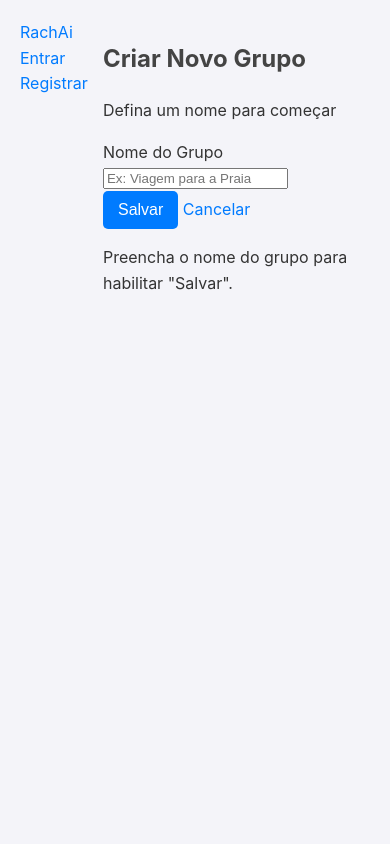
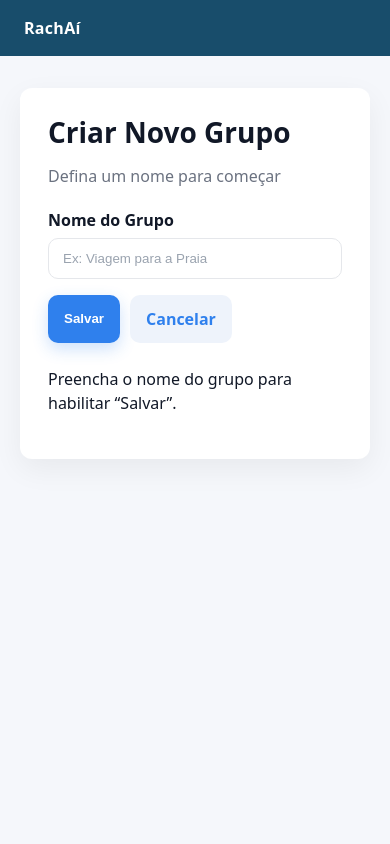
Before and after one commit to LuccaDangelo/RachAi, a Django app: page /Group/create/ in a window 390 px wide. Run offline with Django 5.2, Linux system fonts and the light colour scheme.

Commit message:
ajeitando o css e a views da historia

```diff
--- a/Create_Group/static/Create_Group/css/style.css
+++ b/Create_Group/static/Create_Group/css/style.css
@@ -1,52 +1,228 @@
-/* Estilos Gerais */
-body {
-    font-family: -apple-system, BlinkMacSystemFont, "Segoe UI", Roboto, Helvetica, Arial, sans-serif;
-    background-color: #f4f4f9;
-    color: #333;
-    line-height: 1.6;
-    margin: 0;
-    padding: 20px;
-    display: flex;
-    justify-content: center;
+/* ===========================
+   RachAí – base visual
+   =========================== */
+
+:root{
+  --bg: #f5f7fb;
+  --card: #ffffff;
+  --ink: #111827;
+  --muted: #6b7280;
+  --primary: #184d6b;      /* barra/topo */
+  --accent: #2f80ed;       /* botões primários */
+  --accent-hover: #1f6fe0;
+  --ring: rgba(47,128,237,.25);
+  --radius: 12px;
+  --shadow: 0 10px 30px rgba(0,0,0,.06);
 }
 
-
-.container {
-    max-width: 800px;
-    width: 100%;
-    background: #fff;
-    padding: 30px;
-    border-radius: 8px;
-    box-shadow: 0 2px 10px rgba(0,0,0,0.1);
+*{ box-sizing: border-box; }
+html,body{
+  height: 100%;
+  background: var(--bg);
+  color: var(--ink);
+  -webkit-font-smoothing: antialiased;
+  -moz-osx-font-smoothing: grayscale;
+}
+body{
+  margin: 0;
+  font: 500 16px/1.5 ui-sans-serif, system-ui, -apple-system, "Segoe UI", Roboto, Helvetica, Arial, "Apple Color Emoji","Segoe UI Emoji";
 }
 
+/* ===========================
+   Topbar (funciona mesmo se for só um link no topo)
+   =========================== */
 
-h1, h2, h3 {
-    color: #444;
+.topbar{
+  width: 100%;
+  background: var(--primary);
+  color: #fff;
+  padding: 16px 24px;
+  font-weight: 700;
+  letter-spacing: .3px;
+}
+.topbar a{
+  color: #fff;
+  text-decoration: none;
 }
 
+/* se a página tiver apenas links soltos no topo (ex.: "RachAí  Entrar  Registrar"),
+   deixamos um estilo mínimo agradável mesmo sem mudar o HTML */
+body > a:first-of-type{
+  display: inline-block;
+  background: var(--primary);
+  color: #fff !important;
+  text-decoration: none;
+  margin: 0;
+  padding: 14px 22px;
+  width: 100%;
+  font-weight: 700;
+}
+body > a:nth-of-type(n+2){
+  position: relative;
+  top: -44px;              /* “encaixa” os links à direita do topo */
+  float: right;
+  margin: 10px 12px 0 0;
+  color: #e8eef7;
+}
+body > a:nth-of-type(n+2):hover{ color: #ffffff; }
 
-a {
-    color: #007bff;
-    text-decoration: none;
+/* ===========================
+   Layout / Conteúdo
+   =========================== */
+
+.container{
+  max-width: 1100px;
+  margin: 32px auto;
+  padding: 0 20px;
 }
 
-a:hover {
-    text-decoration: underline;
+.card{
+  background: var(--card);
+  border-radius: var(--radius);
+  box-shadow: var(--shadow);
+  padding: 28px;
 }
 
-.button, button[type="submit"] {
-    display: inline-block;
-    background-color: #007bff;
-    color: #fff;
-    padding: 10px 15px;
-    border: none;
-    border-radius: 5px;
-    cursor: pointer;
-    font-size: 16px;
-    text-align: center;
+/* Utilitários */
+.mt-0{ margin-top: 0!important; }
+.mb-0{ margin-bottom: 0!important; }
+.mt-24{ margin-top: 24px!important; }
+.center{ text-align: center; }
+
+/* Títulos */
+h1,h2,h3{
+  margin: 0 0 14px;
+  line-height: 1.2;
+}
+h1{ font-size: 28px; }
+h2{ font-size: 22px; color: var(--ink); }
+p.lead{ color: var(--muted); margin: 6px 0 20px; }
+
+/* ===========================
+   Sidebar + área principal (usado na lista de grupos)
+   =========================== */
+
+.layout{
+  display: grid;
+  grid-template-columns: 260px 1fr;
+  gap: 20px;
+}
+.sidebar{
+  background: #ffffff;
+  border-radius: var(--radius);
+  box-shadow: var(--shadow);
+  padding: 18px;
+  height: fit-content;
+}
+.sidebar h3{
+  margin: 0 0 12px;
+  font-size: 18px;
+}
+.panel{
+  background: #ffffff;
+  border-radius: var(--radius);
+  box-shadow: var(--shadow);
+  padding: 24px;
+  min-height: 520px;
 }
 
-.button:hover, button[type="submit"]:hover {
-    background-color: #0056b3;
+/* Botões */
+.button, button[type="submit"], input[type="submit"]{
+  display: inline-flex;
+  align-items: center;
+  justify-content: center;
+  gap: 8px;
+  padding: 12px 16px;
+  background: var(--accent);
+  color: #fff;
+  border: 0;
+  border-radius: 10px;
+  font-weight: 700;
+  cursor: pointer;
+  text-decoration: none;
+  transition: transform .04s ease, background .2s ease, box-shadow .2s ease;
+  box-shadow: 0 6px 16px rgba(47,128,237,.24);
 }
+.button:hover,
+button[type="submit"]:hover,
+input[type="submit"]:hover{
+  background: var(--accent-hover);
+  transform: translateY(-1px);
+  box-shadow: 0 8px 18px rgba(47,128,237,.28);
+}
+.button:disabled,
+input[type="submit"]:disabled{
+  opacity: .5;
+  cursor: not-allowed;
+  box-shadow: none;
+}
+
+.button--ghost{
+  background: #eef3fb;
+  color: var(--accent);
+  box-shadow: none;
+}
+.button--ghost:hover{
+  background: #e3ecfb;
+}
+
+/* Links */
+a{ color: var(--accent); text-decoration: none; }
+a:hover{ text-decoration: underline; }
+
+/* ===========================
+   Formulários (Criar Novo Grupo)
+   =========================== */
+
+form label{
+  display: block;
+  font-weight: 600;
+  margin: 12px 0 6px;
+}
+
+input[type="text"], input[type="email"], input[type="password"], textarea, select{
+  display: block;
+  width: 100%;
+  max-width: 520px;
+  border: 1px solid #e5e7eb;
+  background: #fff;
+  color: var(--ink);
+  padding: 12px 14px;
+  border-radius: 10px;
+  outline: none;
+  transition: box-shadow .2s ease, border-color .2s ease;
+}
+input::placeholder, textarea::placeholder{ color: #9aa3af; }
+
+input:focus, textarea:focus, select:focus{
+  border-color: var(--accent);
+  box-shadow: 0 0 0 4px var(--ring);
+}
+
+.form-actions{
+  display: flex;
+  gap: 10px;
+  margin-top: 16px;
+}
+
+/* mensagens/estados */
+.empty-state{
+  background: #f2f6fc;
+  border: 1px dashed #d7e3f7;
+  color: #374151;
+  border-radius: 16px;
+  padding: 32px;
+  max-width: 520px;
+  margin: 40px auto;
+  text-align: center;
+  font-weight: 700;
+}
+
+/* ===========================
+   Responsivo
+   =========================== */
+@media (max-width: 900px){
+  .layout{ grid-template-columns: 1fr; }
+  .panel{ min-height: 320px; }
+  body > a:nth-of-type(n+2){ top: 0; float: none; margin: 0 8px; }
+}
--- a/Create_Group/templates/Create_group/create_group.html
+++ b/Create_Group/templates/Create_group/create_group.html
@@ -2,68 +2,38 @@
 <!DOCTYPE html>
 <html lang="pt-br">
 <head>
-    <meta charset="UTF-8">
-    <meta name="viewport" content="width=device-width, initial-scale=1.0">
-    <title>Criar Novo Grupo - RachAi</title>
-    <link rel="stylesheet" href="{% static 'css/style.css' %}">
-
-    <link rel="preconnect" href="https://fonts.googleapis.com">
-    <link rel="preconnect" href="https://fonts.gstatic.com" crossorigin>
-    <link href="https://fonts.googleapis.com/css2?family=Inter:wght@400;500;700&display=swap" rel="stylesheet">
+  <meta charset="UTF-8" />
+  <title>Criar Novo Grupo - RachAí</title>
+  <link rel="stylesheet" href="{% static 'Create_Group/css/style.css' %}">
 </head>
 <body>
 
-    <header class="navbar">
-        <div class="navbar-brand">
-            <a href="/">RachAi</a>
-        </div>
+  <div class="topbar">RachAí</div>
 
-        <div class="navbar-user">
-            {% if user.is_authenticated %}
-                <span>Olá, {{ user.first_name|default:user.username }}</span>
-                <a href="{% url 'logout' %}">Sair</a>
-            {% else %}
-                <a href="{% url 'login' %}">Entrar</a>
-                <a href="#">Registrar</a>
-            {% endif %}
-        </div>
-    </header>
+  <div class="container">
+    <div class="card">
+      <h1 class="mt-0">Criar Novo Grupo</h1>
+      <p class="lead">Defina um nome para começar</p>
 
-    <main class="main-container">
-        <div class="page-header">
-            <h2>Criar Novo Grupo</h2>
-            <p>Defina um nome para começar</p>
-        </div>
-
-        <div class="card">
-            <form method="post" novalidate>
+      <form method="post">
         {% csrf_token %}
 
-                <div class="form-group">
+        {% if form.non_field_errors %}
+          <p class="error">{{ form.non_field_errors }}</p>
+        {% endif %}
+
         <label for="{{ form.name.id_for_label }}">Nome do Grupo</label>
-
         {{ form.name }}
 
-                    {% if form.name.errors %}
-                        <div class="error-message">
-                            {% for error in form.name.errors %}
-                                {{ error }}
-                            {% endfor %}
+        <div class="form-actions">
+          <input type="submit" value="Salvar">
+          <a class="button button--ghost" href="{% url 'home' %}">Cancelar</a>
         </div>
-                    {% endif %}
+      </form>
+
+      <p class="mt-24 muted">Preencha o nome do grupo para habilitar “Salvar”.</p>
     </div>
-
-                <div class="form-actions">
-                    <button type="submit" class="btn btn-primary">Salvar</button>
-                    <a href="#" class="btn btn-cancel">Cancelar</a>
   </div>
-
-                <p class="form-helper-text">
-                    Preencha o nome do grupo para habilitar "Salvar".
-                </p>
-            </form>
-        </div>
-    </main>
 
 </body>
 </html>
```
Lines whose indentation alone changed are shown as unchanged.
